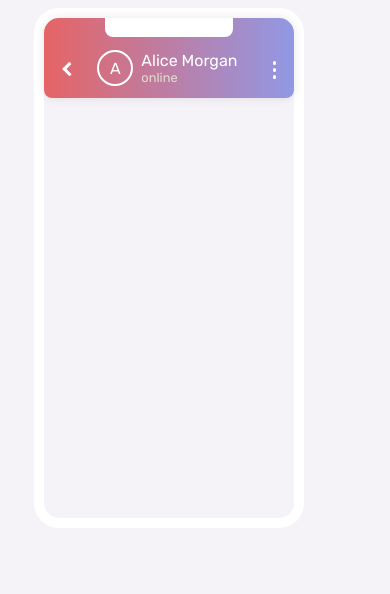
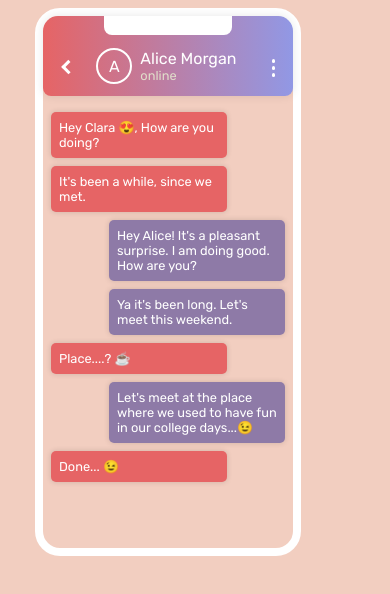
Before and after one commit to harshj11/iPhone-design, a plain HTML site: page index.html in a window 390 px wide. Drawn offline with Linux system fonts and the light colour scheme.

Commit message:
Create phone content (Chat section)

```diff
--- /dev/null
+++ b/app/styles/phone-content.css
@@ -0,0 +1,23 @@
+.phone-content {
+    margin: 1rem 0;
+}
+
+.msg {
+    border-radius: 5px;
+    box-shadow: 0 0 5px 1px rgba(0, 0, 0, 0.1);
+    color: #fff;
+    font-size: 0.8rem;
+    margin: 0.5rem;
+    padding: 0.5rem;
+    width: 10rem;
+}
+
+.msg-received {
+    background-color: #e66465;
+}
+
+.msg-sent {
+    background-color: rgba(88, 77, 155, 0.644);
+    position: relative;
+    left: 58px;
+}
--- a/app/styles/phone-header.css
+++ b/app/styles/phone-header.css
@@ -1,18 +1,18 @@
 .phone-parent-container {
-    border: solid 10px white;
-    border-radius: 25px;
-    height: 31.25em;
+    border: solid 0.5rem rgb(255, 255, 255);
+    border-radius: 1.5625rem;
+    height: 33.25em;
     width: 15.625em;
 }
 
 .phone-child-container {
-    border-radius: 15px;
+    border-radius: 0.9375rem;
 }
 
 .phone-header {
     background: linear-gradient(.25turn, #e66465, #9198e5);
-    border-radius: 15px 15px 8px 8px;
-    box-shadow: 0 0 10px rgba(0, 0, 0, 0.1);
+    border-radius: 0.9375rem 0.9375rem 0.5rem 0.5rem;
+    box-shadow: 0 0 0.625rem rgba(0, 0, 0, 0.1);
     color: #fff;
 
     display: flex;
@@ -25,8 +25,8 @@
 
 .phone-header::before {
     background-color: #fff;
-    border-bottom-left-radius: 8px;
-    border-bottom-right-radius: 8px;
+    border-bottom-left-radius: 0.5rem;
+    border-bottom-right-radius: 0.5rem;
     content: "";
 
     position: absolute;
@@ -108,7 +108,7 @@
     width: 0.2rem;
 
     position: relative;
-    top: 5px;
+    top: 0.3125rem;
 }
 
 .more-info::before, .more-info::after {
@@ -121,9 +121,9 @@
     width: 0.2rem;
 
     position: absolute;
-    top: 7px;
+    top: 0.4375rem;
 }
 
 .more-info::after {
-    top: 14px;
+    top: 0.875rem;
 }
--- a/app/styles/style.css
+++ b/app/styles/style.css
@@ -1,8 +1,9 @@
 @import url("https://fonts.googleapis.com/css2?family=Rubik:wght@400;500;700&display=swap");
 @import "./phone-header.css";
+@import "./phone-content.css";
 
 body {
-    background-color: hsl(270, 20%, 96%);
+    background: rgba(233, 171, 147, 0.575);
     font-family: "Rubik", sans-serif;
 }
 
--- a/index.html
+++ b/index.html
@@ -31,7 +31,13 @@ initial-scale=1.0">
                         <div class="more-info"></div>
                     </div>
                     <div class="phone-content">
-
+                        <div class="msg msg-received">Hey Clara &#128525;, How are you doing?</div>
+                        <div class="msg msg-received">It's been a while, since we met.</div>
+                        <div class="msg msg-sent">Hey Alice! It's a pleasant surprise. I am doing good. How are you?</div>
+                        <div class="msg msg-sent">Ya it's been long. Let's meet this weekend.</div>
+                        <div class="msg msg-received">Place....? &#9749;</div>
+                        <div class="msg msg-sent">Let's meet at the place where we used to have fun in our college days...&#128521;</div>
+                        <div class="msg msg-received">Done... &#128521;</div>
                     </div>
                     <div class="phone-footer">
 
```
